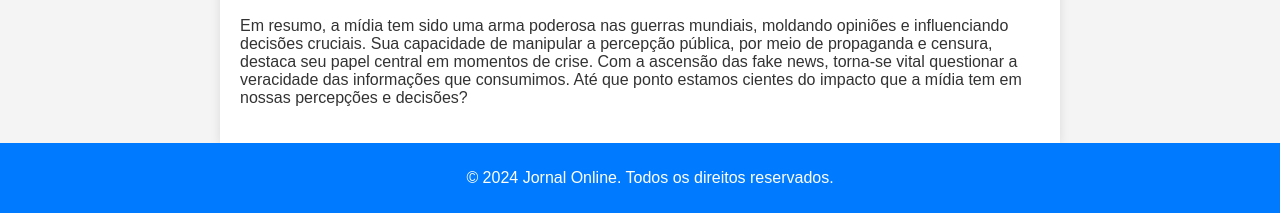
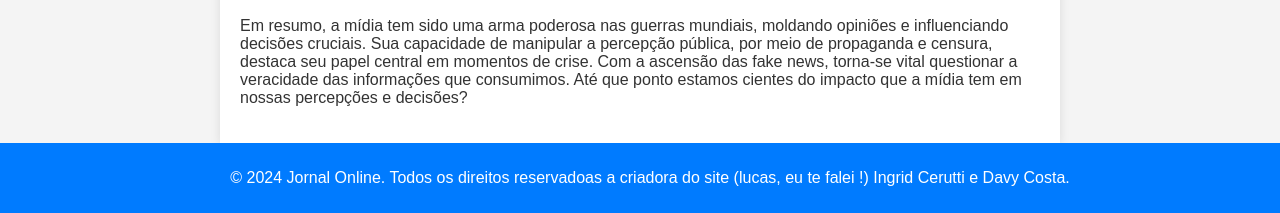
Before and after one commit to cerutti-i/Projeto-literario-escolar, a plain HTML site: page index.html in a window 1280 px wide. Shown: the part 1422-1635 px from the top of the page. Drawn offline with Linux system fonts and the light colour scheme.

Commit message:
Update index.html

```diff
--- a/index.html
+++ b/index.html
@@ -53,7 +53,7 @@
     </main>
 
     <footer>
-        <p>&copy; 2024 Jornal Online. Todos os direitos reservados.</p>
+        <p>&copy; 2024 Jornal Online. Todos os direitos reservadoas a criadora do site (lucas, eu te falei !) Ingrid Cerutti e Davy Costa.</p>
     </footer>
 </body>
 </html>
```
